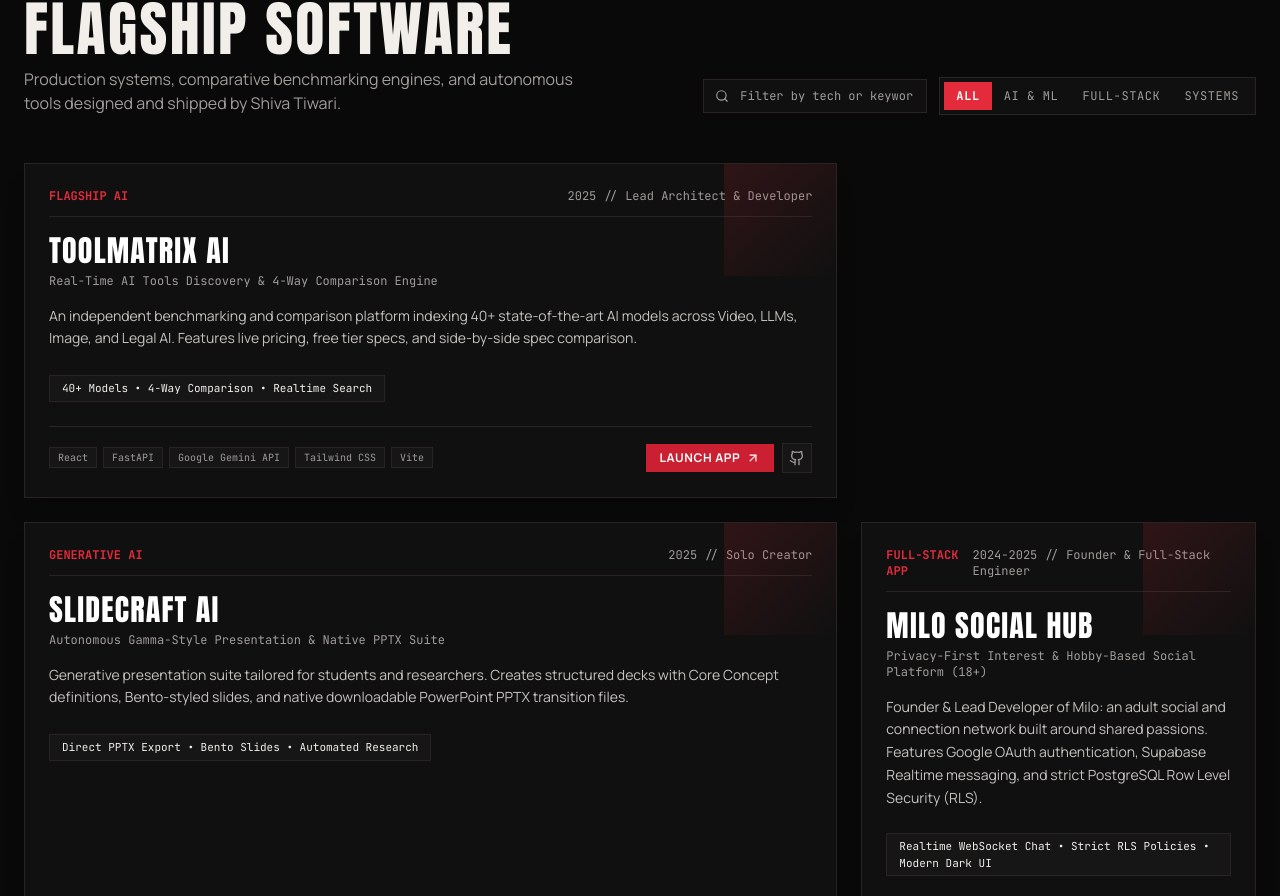
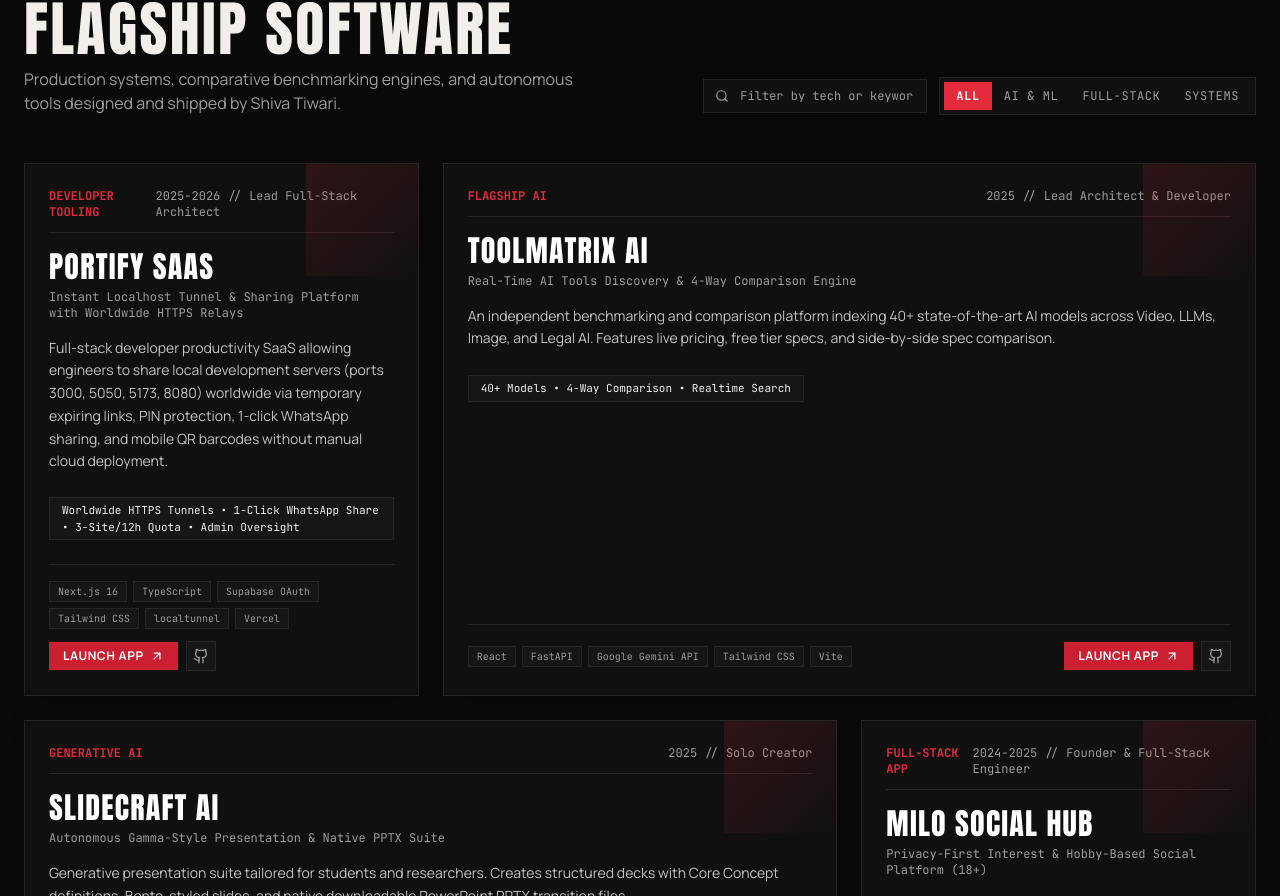
Before and after one commit to SHIVA-TIWARI2403/shiva-portfolio, a React (Vite) app: page / in a window 1280 px wide. Shown: the part 1336-2232 px from the top of the page. Built offline with nearby package versions, Linux system fonts and the light colour scheme.

Commit message:
feat: add Portify SaaS to featured projects

```diff
--- a/src/data/portfolioData.ts
+++ b/src/data/portfolioData.ts
@@ -44,13 +44,28 @@ export const PERSONAL_INFO = {
   status: "AVAILABLE FOR HIGH-IMPACT ROLES",
   stats: [
     { label: "AI MODELS BENCHMARKED", value: "40+", subtext: "Live in ToolMatrix AI" },
-    { label: "PRODUCTION APPS", value: "06", subtext: "Deployed on Cloud & DB" },
+    { label: "PRODUCTION APPS", value: "07", subtext: "Deployed on Cloud & DB" },
     { label: "CODE COMMITS", value: "250+", subtext: "Continuous active shipping" },
     { label: "API RELIABILITY", value: "99.9%", subtext: "Zero-downtime architecture" }
   ]
 };
 
 export const FEATURED_PROJECTS: Project[] = [
+  {
+    id: "portify-tunnel-saas",
+    title: "PORTIFY SAAS",
+    subtitle: "Instant Localhost Tunnel & Sharing Platform with Worldwide HTTPS Relays",
+    description: "Full-stack developer productivity SaaS allowing engineers to share local development servers (ports 3000, 5050, 5173, 8080) worldwide via temporary expiring links, PIN protection, 1-click WhatsApp sharing, and mobile QR barcodes without manual cloud deployment.",
+    tag: "DEVELOPER TOOLING",
+    category: "Full-Stack",
+    role: "Lead Full-Stack Architect",
+    year: "2025-2026",
+    tags: ["Next.js 16", "TypeScript", "Supabase OAuth", "Tailwind CSS", "localtunnel", "Vercel"],
+    metrics: "Worldwide HTTPS Tunnels • 1-Click WhatsApp Share • 3-Site/12h Quota • Admin Oversight",
+    liveUrl: "https://github.com/SHIVA-TIWARI2403/portify",
+    githubUrl: "https://github.com/SHIVA-TIWARI2403/portify",
+    featured: true
+  },
   {
     id: "toolmatrix-ai",
     title: "TOOLMATRIX AI",
```
